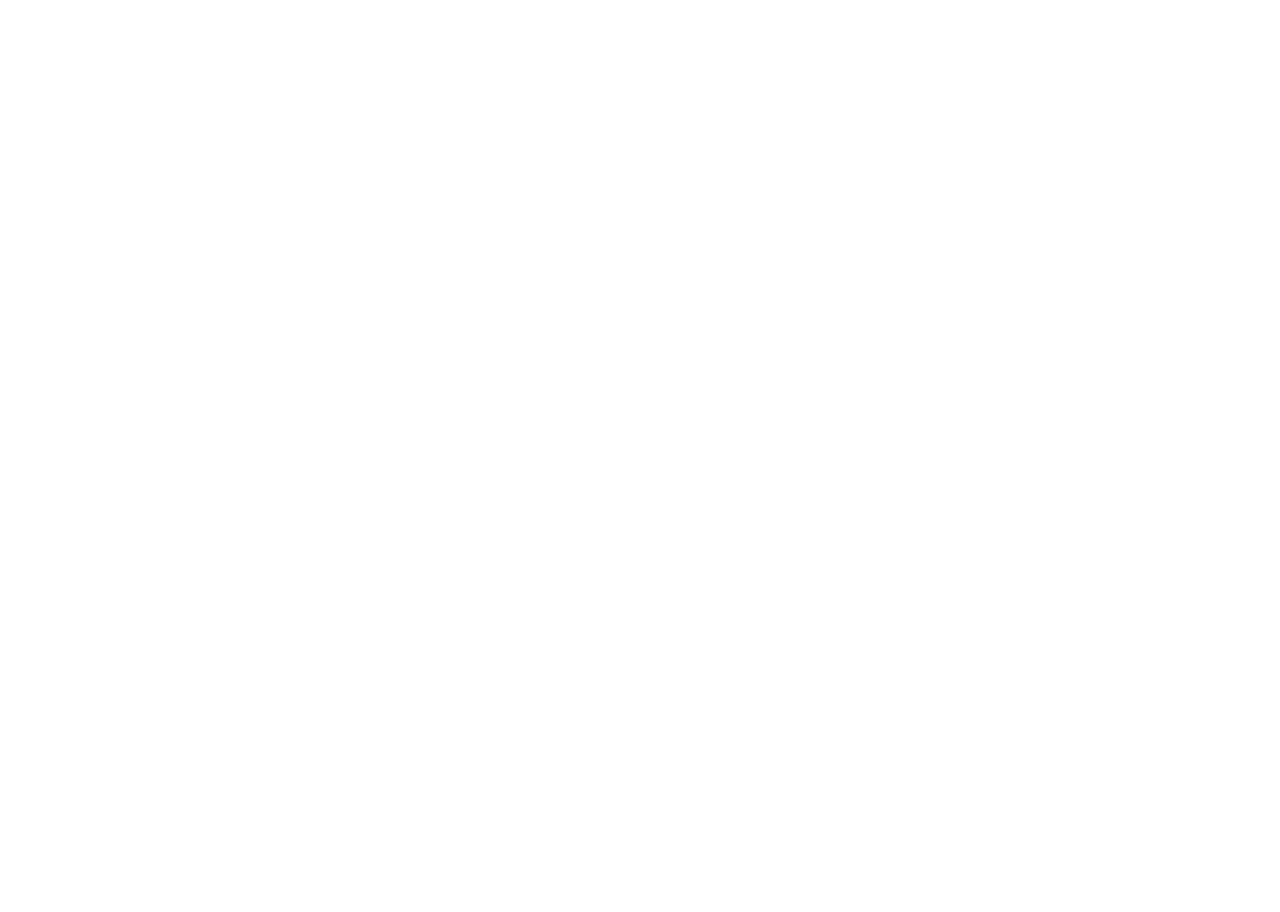
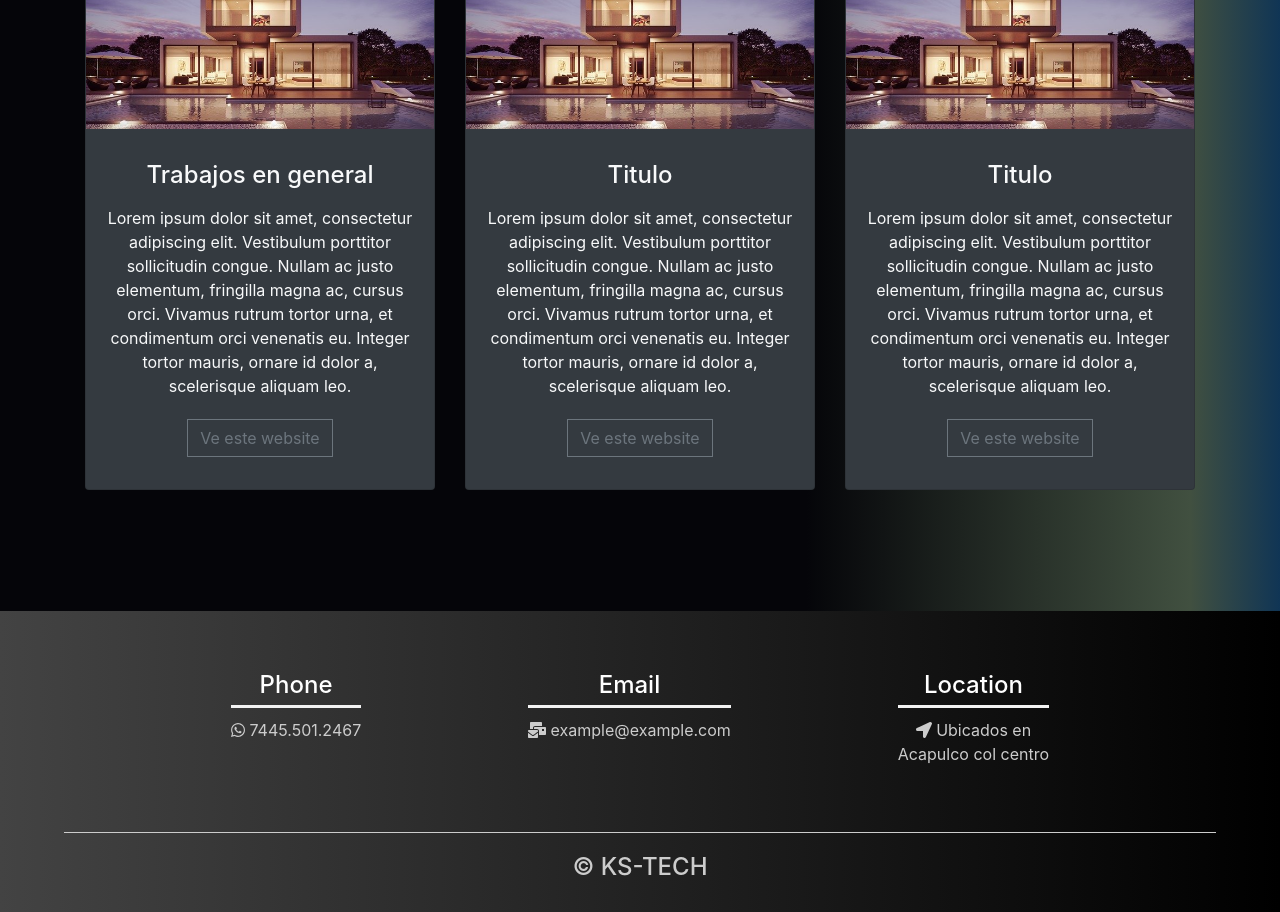
Before and after one commit to JoseVel4zquez/Trabajos, a React (Create React App) app: page / in a window 1280 px wide. Shown: the part 1560-2472 px from the top of the page. Before the commit the page ends 1333 px from the top, so only its background shows below. Built offline with nearby package versions, Linux system fonts and the light colour scheme.

Commit message:
version 2

```diff
--- a/package.json
+++ b/package.json
@@ -10,6 +10,7 @@
     "@testing-library/jest-dom": "^5.11.9",
     "@testing-library/react": "^11.2.5",
     "@testing-library/user-event": "^12.8.1",
+    "animate.css": "^4.1.1",
     "bootstrap": "^4.6.0",
     "react": "^17.0.1",
     "react-dom": "^17.0.1",
--- /dev/null
+++ b/src/components/Card.js
@@ -0,0 +1,31 @@
+import React from 'react'
+import PropTypes from 'prop-types';
+import './css/cards.css';
+
+function Card({title, imageSrc, text, url}){
+    return(
+        <div className="card text-center bg-dark animate__animated animate__fadeInUp">
+            <div className="overflow">
+                <img src={imageSrc} alt="/" className="card-img-top"/>
+            </div>
+            <div className="card-body text-light">
+                <h4 className="card-title">{title}</h4>
+                <p className="card-text text-light">{
+                    text ? text: 'Lorem ipsum dolor sit amet, consectetur adipiscing elit. Vestibulum porttitor sollicitudin congue. Nullam ac justo elementum, fringilla magna ac, cursus orci. Vivamus rutrum tortor urna, et condimentum orci venenatis eu. Integer tortor mauris, ornare id dolor a, scelerisque aliquam leo.'
+                }</p>
+                <a href={url} className="btn btn-outline-secondary rounded-0" target="_blank">
+                    Ve este website
+                </a>
+            </div>
+        </div>
+    )
+}
+
+Card.propTypes = {
+    title: PropTypes.string.isRequired,
+    url: PropTypes.string,
+    imageSrc: PropTypes.string,
+    text: PropTypes.string
+}
+
+export default Card
--- /dev/null
+++ b/src/components/Cards.js
@@ -0,0 +1,43 @@
+import React from 'react'
+import Card from './Card'
+import house from '../images/house.jpg'
+
+const cards = [
+    {
+        id: 1,
+        title: 'Trabajos en general',
+        image: house,
+        url: 'https://kstech.club',
+        //text: 'Esto es una prueba chida xd'
+    },
+    {
+        id: 2,
+        title: 'Titulo',
+        image: house,
+        url: 'https://kstech.club'
+    },
+    {
+        id: 3,
+        title: 'Titulo',
+        image: house,
+        url: 'https://kstech.club'
+    }
+]
+
+function Cards() {
+    return (
+        <div className="container d-flex justify-content-center align-items-center h-100">
+            <div className="row">
+               {
+                   cards.map(card =>(
+                       <div className="col-md-4" key={card.id}>
+                           <Card title={card.title} imageSrc={card.image} url={card.url} text={card.text}/>
+                       </div>
+                   ))
+               }
+            </div>
+        </div>
+    )
+}
+
+export default Cards
--- a/src/components/Footer.js
+++ b/src/components/Footer.js
@@ -1,5 +1,9 @@
 import React from 'react'
 import './css/footer.css'
+import {FontAwesomeIcon} from '@fortawesome/react-fontawesome'
+import {faWhatsapp} from '@fortawesome/free-brands-svg-icons'
+import {faMailBulk} from '@fortawesome/free-solid-svg-icons'
+import {faLocationArrow} from '@fortawesome/free-solid-svg-icons'
 
 export default function Footer(){
     return(
@@ -7,15 +11,15 @@ export default function Footer(){
         <div className="contenedor-footer">
             <div className="content-foo">
                 <h4>Phone</h4>
-                <p>8296312</p>
+                <p><FontAwesomeIcon icon={faWhatsapp}></FontAwesomeIcon> 7445.501.2467</p>
             </div>
             <div className="content-foo">
                 <h4>Email</h4>
-                <p>8296312</p>
+                <p><FontAwesomeIcon icon={faMailBulk}></FontAwesomeIcon> example@example.com</p>
             </div>
             <div className="content-foo">
                 <h4>Location</h4>
-                <p>8296312</p>
+                <p><FontAwesomeIcon icon={faLocationArrow}></FontAwesomeIcon> Ubicados en <br/>Acapulco col centro</p>
             </div>
         </div>
         <h2 className="titulo-final">&copy; KS-TECH</h2>
--- a/src/components/Home.js
+++ b/src/components/Home.js
@@ -2,12 +2,19 @@ import React from 'react'
 import Navbar from './Navbar'
 import Nosotros from './Nosotros'
 import Footer from './Footer'
+import Cards from './Cards'
+import './css/home.css'
+
+import '../../node_modules/bootstrap/dist/css/bootstrap.min.css'
 
 export default function Home (){
     return(
         <div>
             <Navbar/>
             <Nosotros/>
+            <div className="Home">
+                <Cards/>
+            </div>
             <Footer/>
         </div>
 
--- a/src/components/css/Navbar.css
+++ b/src/components/css/Navbar.css
@@ -13,7 +13,7 @@ body{
 header{
     background-image: url('../../images/hero.jpg');
     width: 100%;
-    height: 600px;
+    height: 100vh;
     background-size: cover;
     background-position: center;
     overflow: hidden;
--- /dev/null
+++ b/src/components/css/cards.css
@@ -0,0 +1,25 @@
+.card:hover{
+   box-shadow: 5px 10px 20px 1px rgba(255, 255, 255, 0.273) !important;
+   transition: all 0.7s linear !important;
+}
+
+.card-body{
+    padding: 2rem 0 !important;
+}
+
+.card-text{
+    padding: 0.3rem 1rem !important;
+    font-size: 1rem !important;
+}
+
+.overflow{
+    overflow: hidden !important;
+}
+
+.card-img-top{
+    transition: all 0.2s ease-in-out !important;
+}
+
+.card-img-top:hover{
+    transform: scale(1.8) !important;
+}
--- /dev/null
+++ b/src/components/css/home.css
@@ -0,0 +1,11 @@
+.Home{
+    background: rgb(238, 69, 64);
+    height: 100vh;
+
+    background: linear-gradient(
+      90deg,
+      rgba(5,5,9,1) 63%,
+      rgba(65,80,64,1) 93%,
+      rgba(16,53,85,1) 100%
+    );
+  }
```
Also changed, not shown: src/images/house.jpg (added), 1 other file (tests, documents, lock files or other folders).
